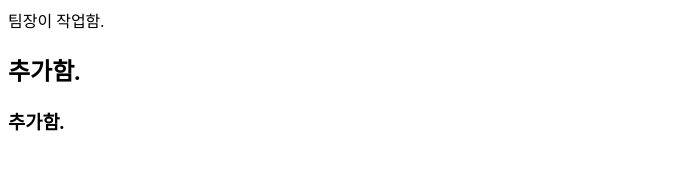
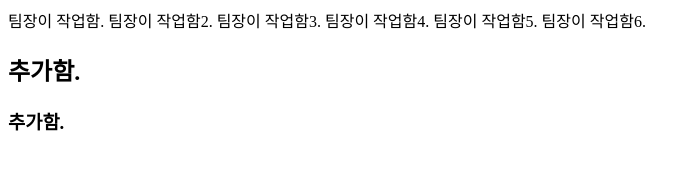
Before and after one commit to kmpyc/company, a plain HTML site: page index.html in a window 1280 px wide. Shown: the whole page, without its empty margins (0-697 px from the left). Drawn offline with Linux system fonts and the light colour scheme.

Commit message:
second commit

```diff
--- a/index.html
+++ b/index.html
@@ -8,6 +8,12 @@
 <body>
     <nav>
         팀장이 작업함.
+        팀장이 작업함2.
+        팀장이 작업함3.
+        팀장이 작업함4.
+        팀장이 작업함5.
+        팀장이 작업함6.
+
 
         <h2> 추가함. </h2>
         <h3> 추가함. </h3>
```
